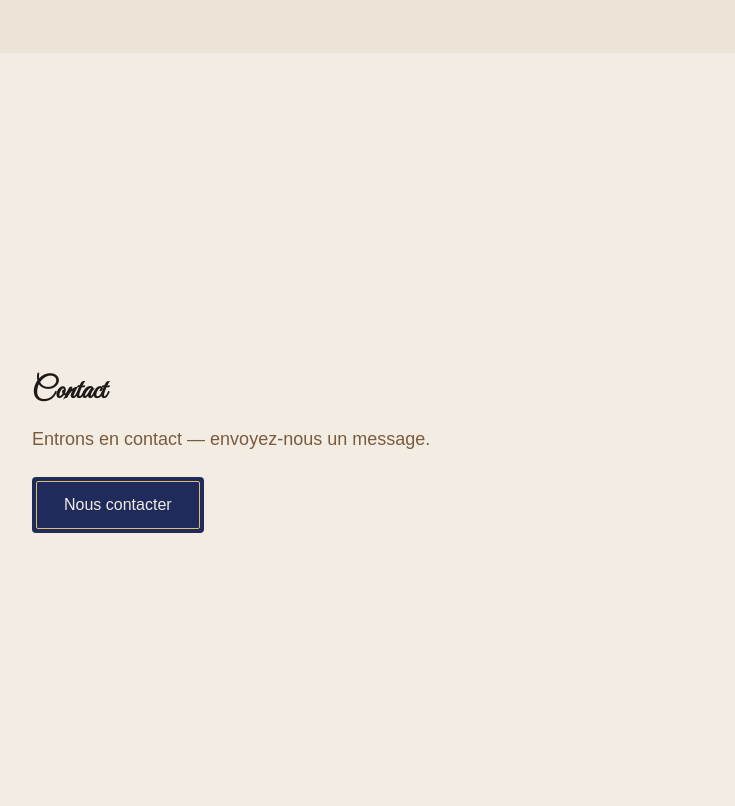
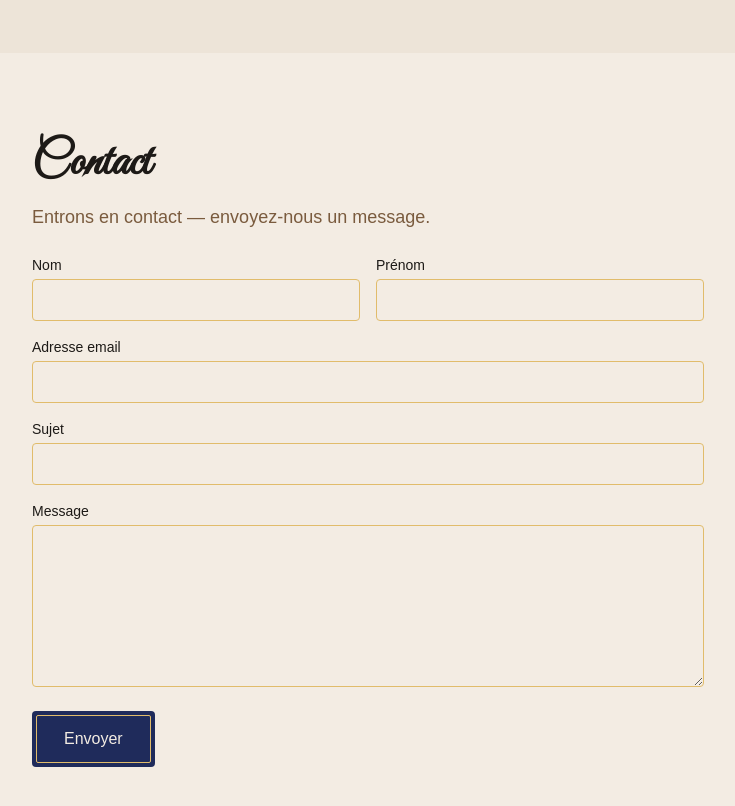
Before and after one commit to Myselfe-Groupe/Myselfe-groupe-website, a Next.js app: page / in a window 1280 px wide. Shown: the part 1680-2486 px from the top of the page, without its empty margins (208-943 px from the left). Built offline with nearby package versions, Linux system fonts and the light colour scheme; a web font is replaced by a local one.

Commit message:
Installation de Resend et configuration de l'nvoi de mail via le formulaire de contact

```diff
--- a/package.json
+++ b/package.json
@@ -12,7 +12,8 @@
     "motion": "^12.40.0",
     "next": "16.2.7",
     "react": "19.2.4",
-    "react-dom": "19.2.4"
+    "react-dom": "19.2.4",
+    "resend": "^6.12.4"
   },
   "devDependencies": {
     "@tailwindcss/postcss": "^4",
--- /dev/null
+++ b/src/app/api/contact/route.ts
@@ -0,0 +1,56 @@
+import { NextResponse } from "next/server";
+import { Resend } from "resend";
+
+type Payload = {
+  nom?: string;
+  prenom?: string;
+  email?: string;
+  sujet?: string;
+  message?: string;
+};
+
+export async function POST(req: Request) {
+  try {
+    const apiKey = process.env.RESEND_API_KEY;
+    const from = process.env.RESEND_FROM;
+    const to = process.env.RESEND_TO;
+
+    if (!apiKey) return NextResponse.json({ error: "RESEND_API_KEY not configured" }, { status: 500 });
+    if (!from || !to) return NextResponse.json({ error: "RESEND_FROM or RESEND_TO not configured" }, { status: 500 });
+
+    const data: Payload = await req.json();
+    const { nom = "", prenom = "", email = "", sujet = "", message = "" } = data;
+
+    const errors: Record<string, string> = {};
+    if (!nom.trim()) errors.nom = "Nom requis";
+    if (!prenom.trim()) errors.prenom = "Prénom requis";
+    if (!email.trim()) errors.email = "Email requis";
+    else if (!/^[^@\s]+@[^@\s]+\.[^@\s]+$/.test(email)) errors.email = "Email invalide";
+    if (!sujet.trim()) errors.sujet = "Sujet requis";
+    if (!message.trim()) errors.message = "Message requis";
+
+    if (Object.keys(errors).length > 0) return NextResponse.json({ errors }, { status: 400 });
+
+    const resend = new Resend(apiKey);
+
+    const html = `
+      <p><strong>Nom:</strong> ${nom} ${prenom}</p>
+      <p><strong>Email:</strong> ${email}</p>
+      <p><strong>Sujet:</strong> ${sujet}</p>
+      <hr />
+      <p>${message.replace(/\n/g, "<br />")}</p>
+    `;
+
+    await resend.emails.send({
+      from,
+      to,
+      subject: `Contact — ${sujet}`,
+      html,
+    });
+
+    return NextResponse.json({ ok: true });
+  } catch (err) {
+    console.error(err);
+    return NextResponse.json({ error: "Erreur serveur" }, { status: 500 });
+  }
+}
--- a/src/app/page.tsx
+++ b/src/app/page.tsx
@@ -1,5 +1,6 @@
 import BusinessCard from "@/components/cards/BusinessCard";
 import Button from "@/components/ui/Button";
+import ContactForm from "@/components/contact/ContactForm";
 
 export default function Home() {
   return (
@@ -19,9 +20,11 @@ export default function Home() {
               text-foreground, border-border et bg-muted.
             </p>
             <div className="flex flex-wrap gap-3">
-              <Button variant="primary" size="lg">
-                Notre histoire
-              </Button>
+              <a href="#namas-thes">
+                <Button variant="primary" size="lg">
+                  Nos entreprises
+                </Button>
+              </a>
             </div>
           </div>
         </main>
@@ -41,14 +44,10 @@ export default function Home() {
 
       <section id="contact" className="min-h-screen flex items-center">
         <div className="mx-auto w-full max-w-4xl px-6 py-20 sm:px-10 lg:px-12">
-          <h2 className="text-3xl font-semibold font-title">Contact</h2>
+          <h2 className="text-5xl font-semibold font-title">Contact</h2>
           <p className="mt-4 text-lg text-secondary">Entrons en contact — envoyez-nous un message.</p>
           <div className="mt-6">
-            <a href="mailto:contact@example.com" className="inline-block">
-              <Button variant="primary" size="lg">
-                Nous contacter
-              </Button>
-            </a>
+            <ContactForm />
           </div>
         </div>
       </section>
--- a/src/components/cards/BusinessCard.tsx
+++ b/src/components/cards/BusinessCard.tsx
@@ -74,7 +74,7 @@ export default function BusinessCard({
 
           <motion.div
             variants={contentVariants}
-            className="flex flex-1 flex-col justify-end self-end z-10 group"
+            className="flex flex-1 flex-col justify-end self-end z-10"
           >
             <h3 className="text-8xl text-background font-title">{name}</h3>
             <span className="h-0.5 w-full rounded-full bg-background mb-2" />
--- /dev/null
+++ b/src/components/contact/ContactForm.tsx
@@ -0,0 +1,160 @@
+"use client";
+
+import React, { useState } from "react";
+import Button from "../ui/Button";
+
+type FormState = {
+    nom: string;
+    prenom: string;
+    email: string;
+    sujet: string;
+    message: string;
+};
+
+const initialState: FormState = {
+    nom: "",
+    prenom: "",
+    email: "",
+    sujet: "",
+    message: "",
+};
+
+export default function ContactForm() {
+    const [form, setForm] = useState<FormState>(initialState);
+    const [errors, setErrors] = useState<Partial<FormState>>({});
+    const [submitting, setSubmitting] = useState(false);
+
+    function validate(): boolean {
+        const next: Partial<FormState> = {};
+        if (!form.nom.trim()) next.nom = "Veuillez entrer votre nom";
+        if (!form.prenom.trim()) next.prenom = "Veuillez entrer votre prénom";
+        if (!form.email.trim()) next.email = "Veuillez entrer une adresse email";
+        else if (!/^[^@\s]+@[^@\s]+\.[^@\s]+$/.test(form.email)) next.email = "Adresse email invalide";
+        if (!form.sujet.trim()) next.sujet = "Veuillez indiquer un sujet";
+        if (!form.message.trim()) next.message = "Veuillez écrire un message";
+
+        setErrors(next);
+        return Object.keys(next).length === 0;
+    }
+
+    function handleChange(e: React.ChangeEvent<HTMLInputElement | HTMLTextAreaElement>) {
+        const { name, value } = e.target;
+        setForm((s) => ({ ...s, [name]: value }));
+    }
+
+    async function handleSubmit(e: React.FormEvent) {
+        e.preventDefault();
+        if (!validate()) return;
+        setSubmitting(true);
+        try {
+            const res = await fetch("/api/contact", {
+                method: "POST",
+                headers: { "Content-Type": "application/json" },
+                body: JSON.stringify(form),
+            });
+            const data = await res.json();
+            if (!res.ok) {
+                if (data?.errors) {
+                    setErrors(data.errors);
+                } else {
+                    throw new Error(data?.error || "Erreur lors de l'envoi");
+                }
+                return;
+            }
+            setForm(initialState);
+            setErrors({});
+            alert("Message envoyé — merci !");
+        } catch (err) {
+            console.error(err);
+            alert("Une erreur est survenue. Réessayez plus tard.");
+        } finally {
+            setSubmitting(false);
+        }
+    }
+
+    return (
+        <form onSubmit={handleSubmit} className="max-w-2xl space-y-4">
+            <div className="grid grid-cols-1 sm:grid-cols-2 gap-4">
+                <label className="flex flex-col">
+                    <span className="text-sm mb-1">Nom</span>
+                    <input
+                        name="nom"
+                        value={form.nom}
+                        onChange={handleChange}
+                        className="px-3 py-2 rounded border border-border bg-transparent"
+                        aria-invalid={!!errors.nom}
+                        aria-describedby={errors.nom ? "nom-error" : undefined}
+                    />
+                    {errors.nom ? <span id="nom-error" className="text-xs text-red-500 mt-1">{errors.nom}</span> : null}
+                </label>
+
+                <label className="flex flex-col">
+                    <span className="text-sm mb-1">Prénom</span>
+                    <input
+                        name="prenom"
+                        value={form.prenom}
+                        onChange={handleChange}
+                        className="px-3 py-2 rounded border border-border bg-transparent"
+                        aria-invalid={!!errors.prenom}
+                        aria-describedby={errors.prenom ? "prenom-error" : undefined}
+                    />
+                    {errors.prenom ? <span id="prenom-error" className="text-xs text-red-500 mt-1">{errors.prenom}</span> : null}
+                </label>
+            </div>
+
+            <label className="flex flex-col">
+                <span className="text-sm mb-1">Adresse email</span>
+                <input
+                    name="email"
+                    type="email"
+                    value={form.email}
+                    onChange={handleChange}
+                    className="px-3 py-2 rounded border border-border bg-transparent"
+                    aria-invalid={!!errors.email}
+                    aria-describedby={errors.email ? "email-error" : undefined}
+                />
+                {errors.email ? <span id="email-error" className="text-xs text-red-500 mt-1">{errors.email}</span> : null}
+            </label>
+
+            <label className="flex flex-col">
+                <span className="text-sm mb-1">Sujet</span>
+                <input
+                    name="sujet"
+                    value={form.sujet}
+                    onChange={handleChange}
+                    className="px-3 py-2 rounded border border-border bg-transparent"
+                    aria-invalid={!!errors.sujet}
+                    aria-describedby={errors.sujet ? "sujet-error" : undefined}
+                />
+                {errors.sujet ? <span id="sujet-error" className="text-xs text-red-500 mt-1">{errors.sujet}</span> : null}
+            </label>
+
+            <label className="flex flex-col">
+                <span className="text-sm mb-1">Message</span>
+                <textarea
+                    name="message"
+                    value={form.message}
+                    onChange={handleChange}
+                    rows={6}
+                    className="px-3 py-2 rounded border border-border bg-transparent resize-vertical"
+                    aria-invalid={!!errors.message}
+                    aria-describedby={errors.message ? "message-error" : undefined}
+                />
+                {errors.message ? <span id="message-error" className="text-xs text-red-500 mt-1">{errors.message}</span> : null}
+            </label>
+
+            <div className="pt-2">
+                <Button
+                    size="lg"
+                    type="submit"
+                    disabled={submitting}
+                    className="inline-flex items-center px-4 py-2 bg-primary text-background rounded"
+                >
+                    {submitting ? "Envoi..." : "Envoyer"}
+                </Button>
+            </div>
+        </form>
+    );
+}
+
+export type { FormState };
--- a/src/components/layout/Navbar.tsx
+++ b/src/components/layout/Navbar.tsx
@@ -4,7 +4,6 @@ import Image from "next/image";
 const navLinks = [
 	{ label: "Accueil", href: "#accueil" },
 	{ label: "Namas'Thés", href: "#namas-thes" },
-	{ label: "Contact", href: "#contact" },
 ];
 
 export default function Navbar() {
--- a/src/components/ui/Button.tsx
+++ b/src/components/ui/Button.tsx
@@ -10,13 +10,13 @@ export interface ButtonProps extends React.ButtonHTMLAttributes<HTMLButtonElemen
 }
 
 const base =
-  "inline-flex items-center justify-center rounded-sm transition-colors focus:outline-none disabled:opacity-50 cursor-pointer";
+  "group relative inline-flex items-center justify-center rounded-sm transition-colors focus:outline-none disabled:opacity-50 cursor-pointer";
 
 const variantMap: Record<Variant, string> = {
   primary:
-    "relative bg-primary text-background",
+    "bg-primary text-background",
   secondary:
-    "relative bg-secondary text-background",
+    "bg-secondary text-background",
   outline:
     "bg-transparent text-background border border-border",
 };
@@ -40,8 +40,11 @@ export default function Button({
 
   return (
     <button className={classes} {...props}>
-        <span className="absolute inset-1 border border-border p-4 rounded-xs pointer-events-none" />
-        {children}
+      <span className="absolute inset-1 border border-border rounded-xs pointer-events-none" />
+      <span className="relative z-10 inline-flex flex-col items-center justify-center">
+        <span>{children}</span>
+        <span className="absolute bottom-0 h-px w-full origin-left scale-x-0 bg-current transition-transform duration-300 ease-out group-hover:scale-x-100 group-focus-visible:scale-x-100" />
+      </span>
     </button>
   );
 }
```
Also changed, not shown: 1 other file (tests, documents, lock files or other folders).
